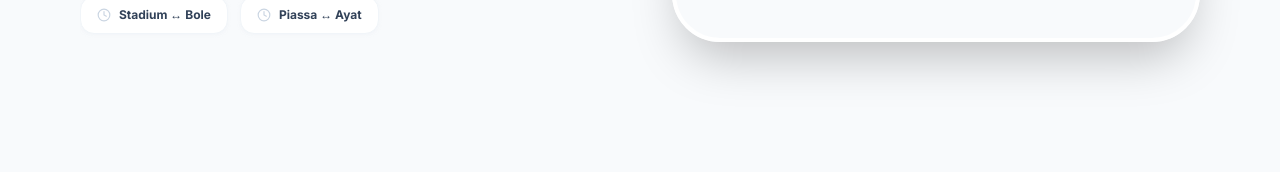
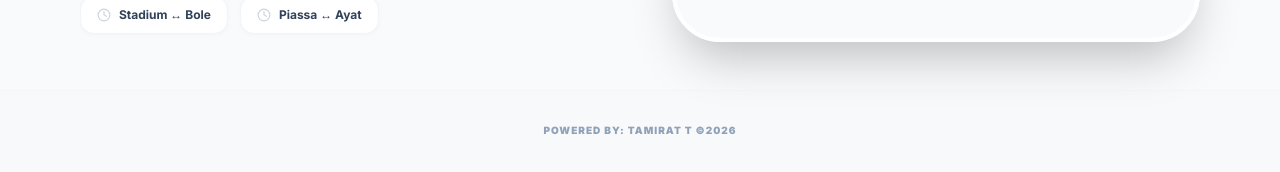
Before and after one commit to tamirat67/addismove, a Next.js app in the folder frontend/: page / in a window 1280 px wide. Shown: the part 756-928 px from the top of the page. Before the commit the page ends 878 px from the top, so only its background shows below. Built offline with nearby package versions, Linux system fonts and the light colour scheme.

Commit message:
feat(ui): add global footer to public pages

```diff
--- a/frontend/src/app/(standard)/layout.tsx
+++ b/frontend/src/app/(standard)/layout.tsx
@@ -10,10 +10,17 @@ export default function StandardLayout({
   return (
     <div className="flex flex-col min-h-screen">
       <Navigation />
-      <main className="flex-1 w-full pt-16 pb-20">
-        <div className="max-w-6xl mx-auto w-full px-4 pt-4 lg:pt-8">
+      <main className="flex-1 w-full pt-16 pb-12 lg:pb-16 flex flex-col">
+        <div className="max-w-6xl mx-auto w-full px-4 pt-4 lg:pt-8 flex-1">
           {children}
         </div>
+
+        {/* Global Public Footer */}
+        <footer className="w-full py-8 mt-12 text-center border-t border-slate-100/50 bg-slate-50/50">
+          <p className="text-[10px] font-black text-slate-400 uppercase tracking-widest">
+            Powered By: Tamirat T ©2026
+          </p>
+        </footer>
       </main>
     </div>
   );
```
